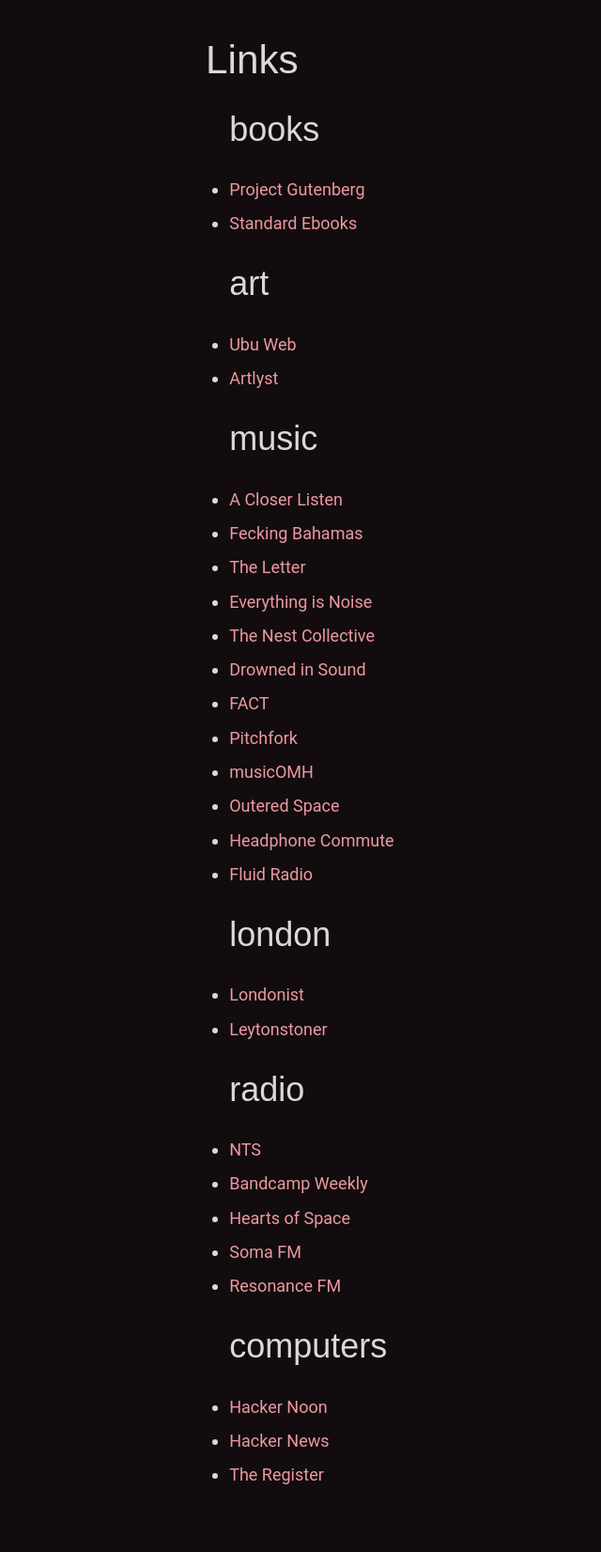
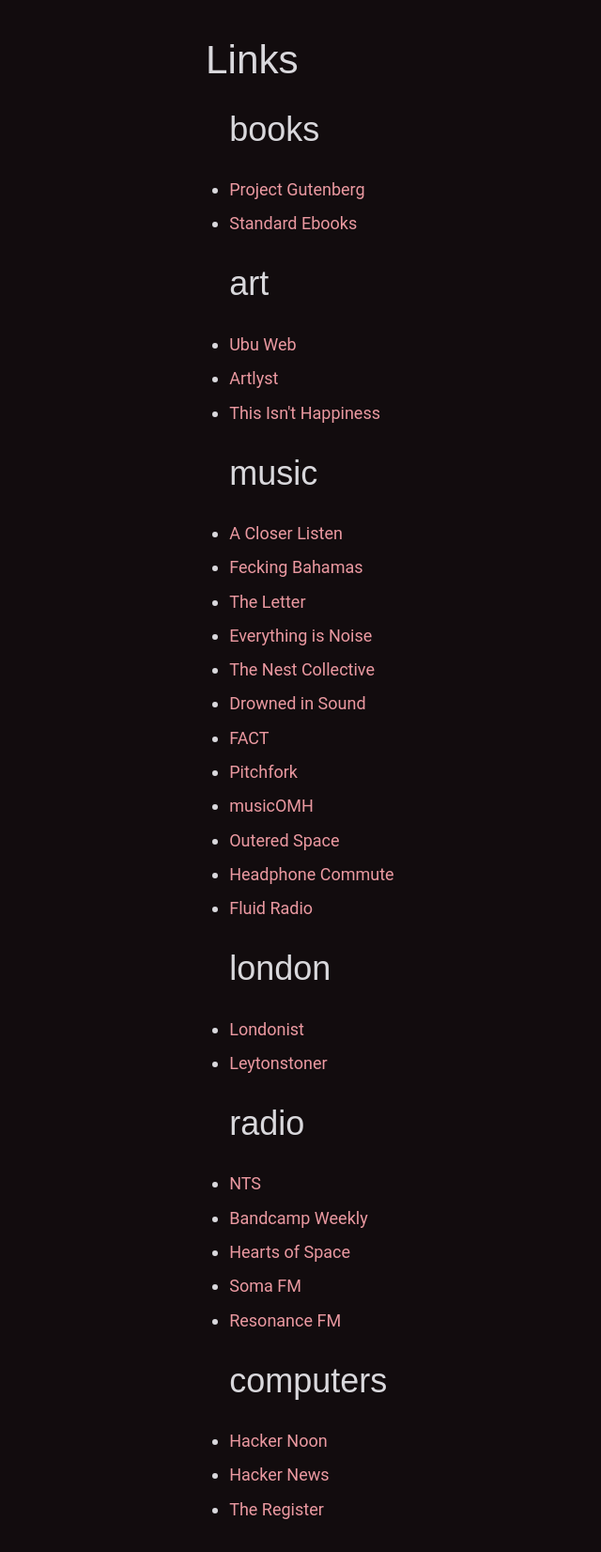
Before and after one commit to edclements/website, a Jekyll site: the page built from links.html, in a window 1280 px wide. Shown: the whole page at 94% size, without its empty margins (79-719 px from the left). Built offline with Jekyll 4.4.1, drawn with Linux system fonts in a browser that asks for light colours; nearby versions of some CDN libraries; before the commit the page ends 1616 px from its top, so only the background shows below that.

Commit message:
Adds this isn't happiness

```diff
--- a/_data/links.yml
+++ b/_data/links.yml
@@ -8,6 +8,8 @@
   href: http://www.ubu.com/
 - title: Artlyst
   href: https://www.artlyst.com/
+- title: This Isn't Happiness
+  href: https://thisisnthappiness.com/
 music:
 - title: A Closer Listen
   href: https://acloserlisten.com/
```
